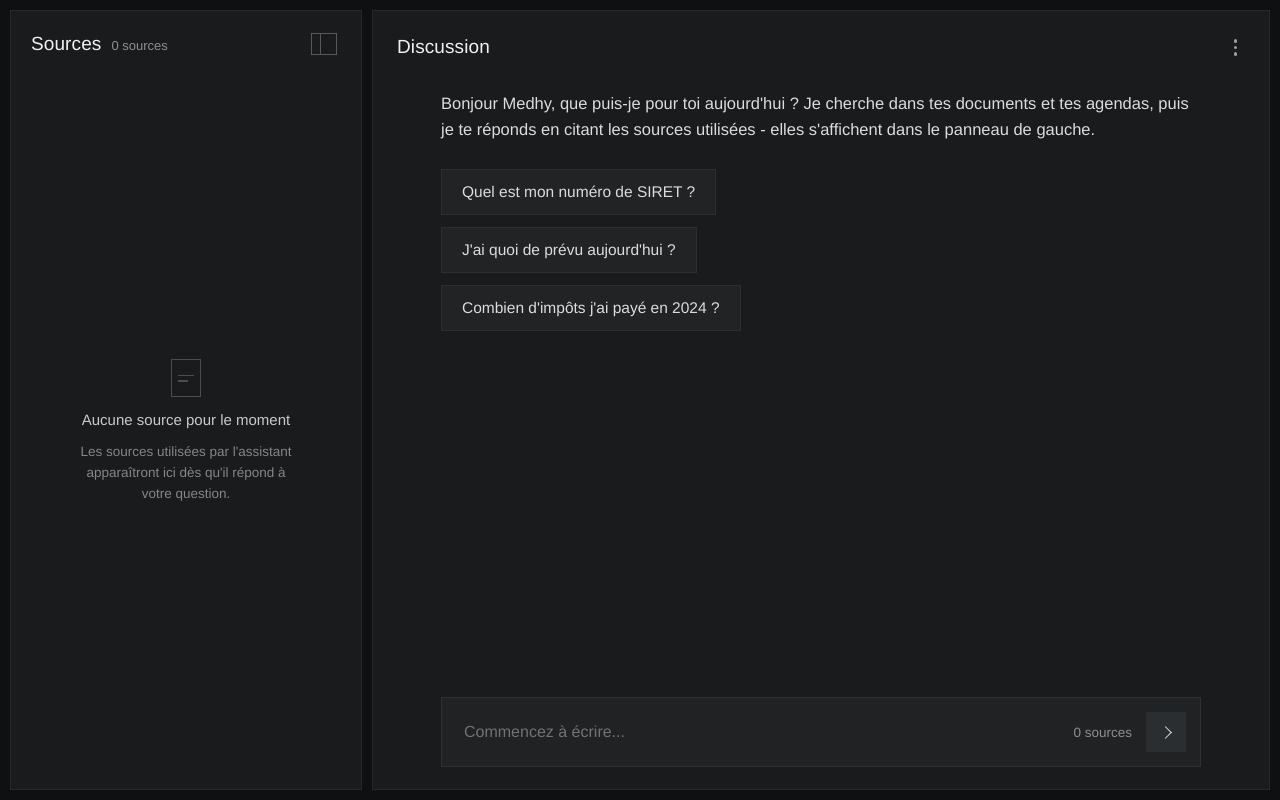
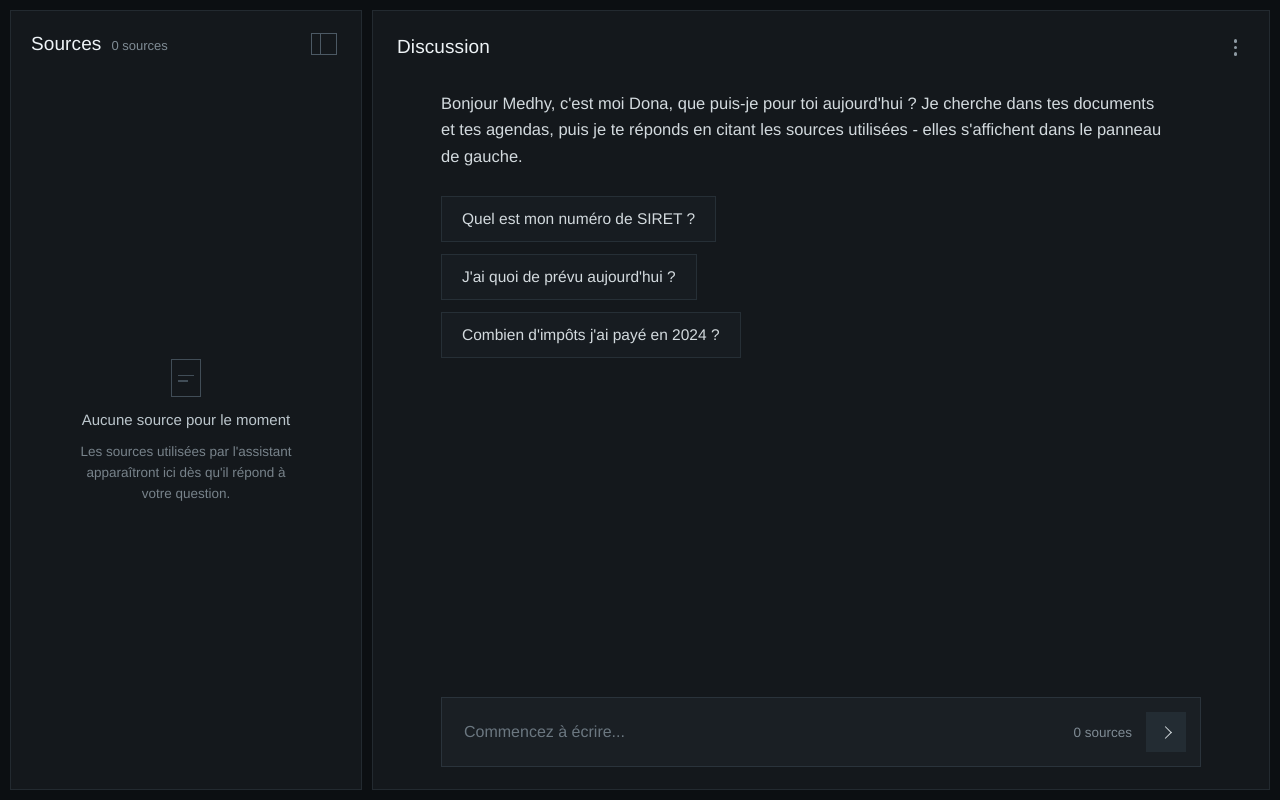
Before and after one commit to Mdhvince/Dona, a Flask app: page / in a window 1280 px wide. Run offline with Flask 3, Linux system fonts and the light colour scheme; parts of the project's set-up code (start-up, migrations or seed data) failed here and were passed over; some libraries are stand-ins or nearby versions.

Commit message:
Update greeting message and refine color scheme for improved UI aesthetics

```diff
--- a/webapp/static/app.js
+++ b/webapp/static/app.js
@@ -20,7 +20,7 @@ const reindexWarnings = document.getElementById("reindex-warnings");
 const newConversationButton = document.getElementById("new-conversation-button");
 
 const GREETING =
-  "Bonjour Medhy, que puis-je pour toi aujourd'hui ?\n\n"
+  "Bonjour Medhy, c'est moi Dona, que puis-je pour toi aujourd'hui ?\n\n"
   + "Je cherche dans tes documents et tes agendas, puis je te réponds en citant "
   + "les sources utilisées - elles s'affichent dans le panneau de gauche.";
 
--- a/webapp/static/style.css
+++ b/webapp/static/style.css
@@ -1,16 +1,16 @@
 :root {
-  --bg: #0f1011;
-  --panel: #1a1b1c;
-  --panel-border: #26282a;
-  --card: #202224;
-  --card-border: #292b2d;
-  --card-hover: #26282a;
-  --card-hover-border: #33363a;
-  --text: #e3e3e3;
-  --text-strong: #f1f1f1;
-  --text-body: #dadce0;
-  --muted: #8b9095;
-  --accent: #8ab4f8;
+  --bg: #0c0f12;
+  --panel: #14181c;
+  --panel-border: #232a30;
+  --card: #1a1f24;
+  --card-border: #232a30;
+  --card-hover: #1f262c;
+  --card-hover-border: #2e373f;
+  --text: #dde3e7;
+  --text-strong: #eef3f6;
+  --text-body: #d3dade;
+  --muted: #7f8b94;
+  --accent: #6fb3ab;
 }
 
 * {
@@ -45,7 +45,7 @@ a:hover {
 }
 
 ::-webkit-scrollbar-thumb {
-  background: #2f3133;
+  background: #262f36;
   border: 3px solid transparent;
   background-clip: content-box;
 }
@@ -167,7 +167,7 @@ main .panel-header {
   width: 3.5px;
   height: 3.5px;
   border-radius: 50%;
-  background: #9aa0a6;
+  background: #8e9aa3;
 }
 
 .glyph-arrow {
@@ -538,8 +538,8 @@ a.source-card:hover {
 
 #suggestions button {
   padding: 13px 20px;
-  border: 1px solid #2c2f31;
-  background: #212325;
+  border: 1px solid #262f36;
+  background: #171c21;
   color: var(--text-body);
   font: inherit;
   font-size: 15.5px;
```
Also changed, not shown: other parts of webapp/static/style.css (+30 -30 lines).
